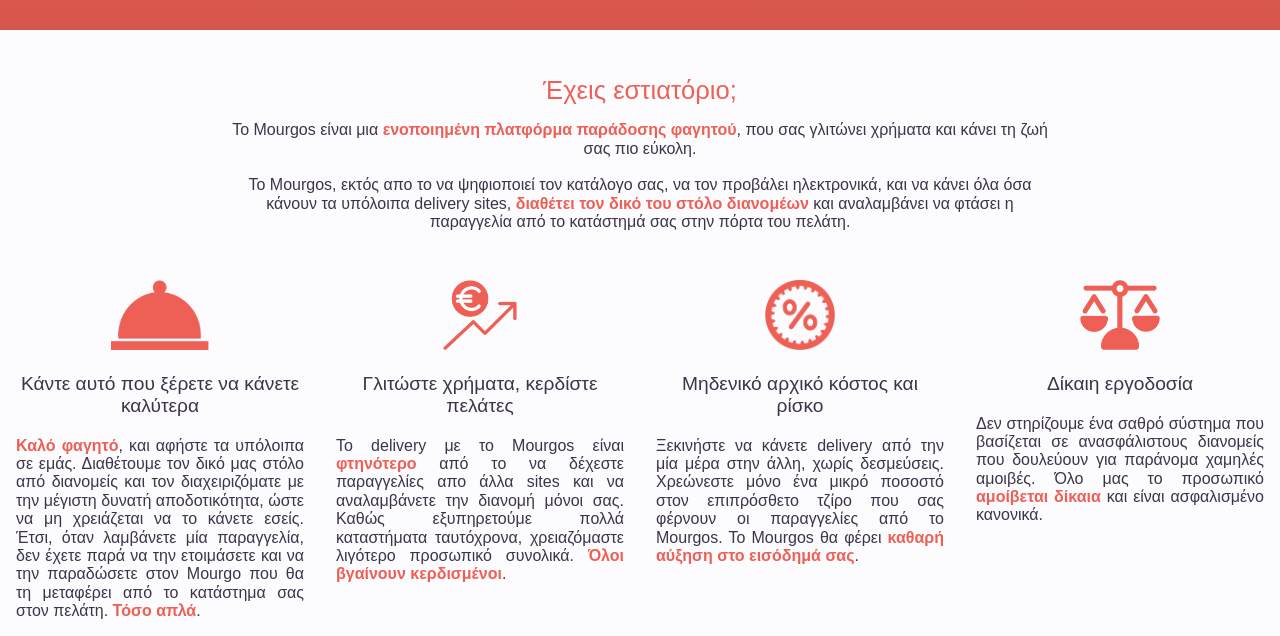
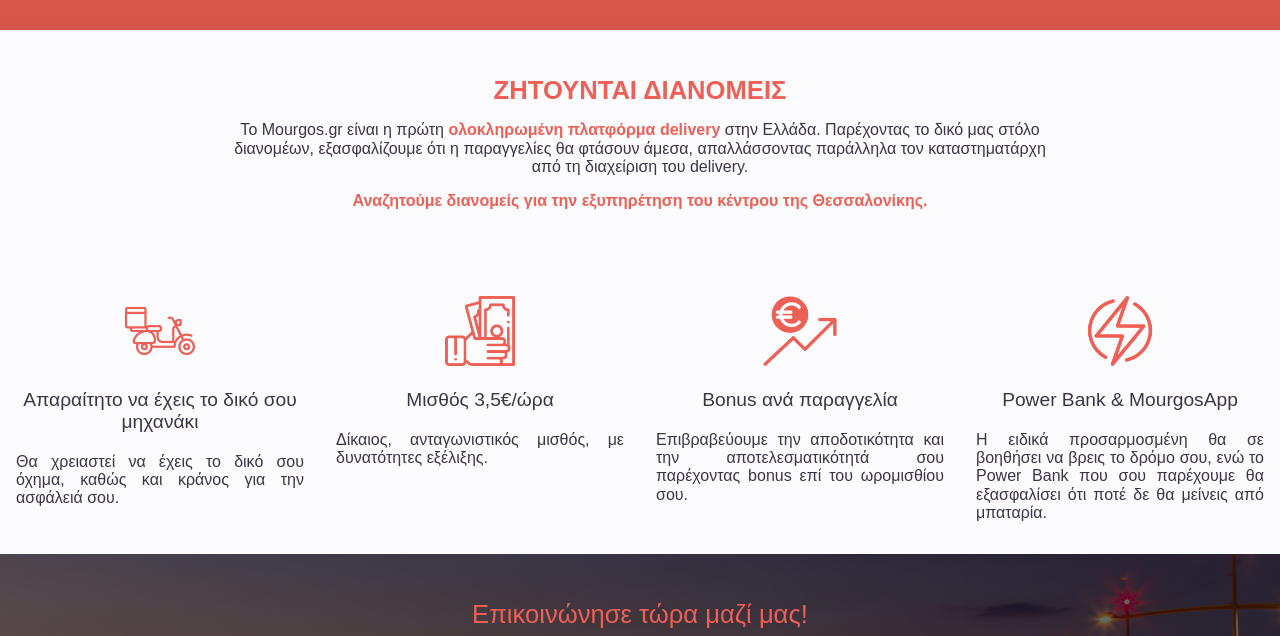
Before and after one commit to dimnls/mourgos-delivery, a plain HTML site: page index.html in a window 1280 px wide. Shown: the part 316-952 px from the top of the page. Drawn offline with nearby package versions, Linux system fonts and the light colour scheme; a web font is replaced by a local one.

Commit message:
job posting

```diff
--- a/index.html
+++ b/index.html
@@ -12,7 +12,7 @@
       gtag('config', 'UA-107775519-1');
     </script>
 
-    <title>Mourgos.gr: Better Food Delivery</title>
+    <title>Εργαστείτε ως διανομέας για το Mourgos.gr</title>
     <link rel="stylesheet" href="style.css">
     <link rel="stylesheet"
      href="https://unpkg.com/purecss@1.0.0/build/pure-min.css"
@@ -38,8 +38,8 @@
 
      <!-- Open Graph Tags -->
     <meta property="og:image" content="http://mourgos.gr/img/ogimg.jpg"/>
-    <meta property="og:title" content="Mourgos.gr"/>
-    <meta property="og:description" content="Το delivery όπως θα έπρεπε να είναι."/>
+    <meta property="og:title" content="Εργαστείτε ως διανομέας για το Mourgos.gr"/>
+    <meta property="og:description" content="Mourgos.gr: Το delivery όπως θα έπρεπε να είναι."/>
     <meta property="og:url" content="http://mourgos.gr"/>
   </head>
   <body>
@@ -58,12 +58,14 @@
       <div class="pure-u-lg-4-24"></div>
       <div class="pure-u-1 pure-u-lg-16-24">
         <div class="l-box center">
-          <h2>Έχεις εστιατόριο;</h2>
-          <p>To Mourgos είναι μια <strong>ενοποιημένη πλατφόρμα παράδοσης φαγητού</strong>, που σας γλιτώνει χρήματα και κάνει τη ζωή σας πιο εύκολη.
-            <br/>
-            <br/>
-            Το Mourgos, εκτός απο το να ψηφιοποιεί τον κατάλογο σας, να τον προβάλει ηλεκτρονικά, και να κάνει όλα όσα κάνουν τα υπόλοιπα delivery sites, <strong>διαθέτει τον δικό του στόλο διανομέων</strong> και αναλαμβάνει να φτάσει η παραγγελία από το κατάστημά σας στην πόρτα του πελάτη.
+          <h2><strong>ΖΗΤΟΥΝΤΑΙ ΔΙΑΝΟΜΕΙΣ</strong></h2>
+          <p>Το Mourgos.gr είναι η πρώτη <strong>ολοκληρωμένη πλατφόρμα delivery</strong> στην Ελλάδα. Παρέχοντας το δικό μας στόλο διανομέων, εξασφαλίζουμε ότι η παραγγελίες θα φτάσουν άμεσα, απαλλάσσοντας παράλληλα τον καταστηματάρχη από τη διαχείριση του delivery.
           </p>
+          <p>
+            <strong>Αναζητούμε διανομείς για την εξυπηρέτηση του κέντρου της Θεσσαλονίκης.</strong>
+          </p>
+          <br>
+          <br>
         </div>
       </div>
       <div class="pure-u-lg-4-24"></div>
@@ -73,38 +75,42 @@
       <div class="pure-u-1 pure-u-md-1-2 pure-u-lg-1-4">
         <div class='l-box'>
           <div class='center'>
-            <img class='feature-icon' alt='concentrate on what matters' src='img/food.png'>
-            <h3>Κάντε αυτό που ξέρετε να κάνετε καλύτερα</h3>
+            <img class='feature-icon' alt='concentrate on what matters' src='img/scooter.png'>
+            <h3>Απαραίτητο να έχεις το δικό σου μηχανάκι</h3>
           </div>
-          <p class="feature"><strong>Καλό φαγητό</strong>, και αφήστε τα υπόλοιπα σε εμάς. Διαθέτουμε τον δικό μας στόλο από διανομείς και τον διαχειριζόματε με την μέγιστη δυνατή αποδοτικότητα, ώστε να μη χρειάζεται να το κάνετε εσείς. Έτσι, όταν λαμβάνετε μία παραγγελία, δεν έχετε παρά να την ετοιμάσετε και να την παραδώσετε στον Mourgo που θα τη μεταφέρει από το κατάστημα σας στον πελάτη. <strong>Τόσο απλά</strong>.
+          <p class="feature">Θα χρειαστεί να έχεις το δικό σου όχημα, καθώς και κράνος για την ασφάλειά σου.
           </p>
         </div>
       </div>
       <div class="pure-u-1 pure-u-md-1-2 pure-u-lg-1-4">
         <div class='l-box'>
           <div class='center'>
-            <img class='feature-icon' alt='save money' src='img/profit.png'>
-            <h3>Γλιτώστε χρήματα, κερδίστε πελάτες</h3>
+            <img class='feature-icon' alt='save money' src='img/money.png'>
+            <h3>Μισθός 3,5€/ώρα</h3>
           </div>
-          <p class="feature">Το delivery με το Mourgos είναι <strong>φτηνότερο</strong> από το να δέχεστε παραγγελίες απο άλλα sites και να αναλαμβάνετε την διανομή μόνοι σας. Καθώς εξυπηρετούμε πολλά καταστήματα ταυτόχρονα, χρειαζόμαστε λιγότερο προσωπικό συνολικά. <strong>Όλοι βγαίνουν κερδισμένοι</strong>.</p>
+          <p class="feature">
+            Δίκαιος, ανταγωνιστικός μισθός, με δυνατότητες εξέλιξης.
+          </p>
         </div>
       </div>
       <div class="pure-u-1 pure-u-md-1-2 pure-u-lg-1-4">
         <div class='l-box'>
           <div class='center'>
-            <img class='feature-icon' alt='no risk' src='img/no-risk.png'>
-            <h3>Μηδενικό αρχικό κόστος και ρίσκο</h3>
+            <img class='feature-icon' alt='no risk' src='img/profit.png'>
+            <h3>Bonus ανά παραγγελία</h3>
           </div>
-          <p class="feature">Ξεκινήστε να κάνετε delivery από την μία μέρα στην άλλη, χωρίς δεσμεύσεις. Χρεώνεστε μόνο ένα μικρό ποσοστό στον επιπρόσθετο τζίρο που σας φέρνουν οι παραγγελίες από το Mourgos. To Mourgos θα φέρει <strong>καθαρή αύξηση στο εισόδημά σας</strong>.</p>
+          <p class="feature">Επιβραβεύουμε την αποδοτικότητα και την αποτελεσματικότητά σου
+            παρέχοντας bonus επί του ωρομισθίου σου.
+          </p>
         </div>
       </div>
       <div class="pure-u-1 pure-u-md-1-2 pure-u-lg-1-4">
         <div class='l-box'>
           <div class='center'>
-            <img class='feature-icon' alt='fair employment' src='img/fair.png'>
-            <h3>Δίκαιη εργοδοσία</h3>
+            <img class='feature-icon' alt='fair employment' src='img/power.png'>
+            <h3>Power Bank & MourgosApp</h3>
           </div>
-          <p class="feature">Δεν στηρίζουμε ένα σαθρό σύστημα που βασίζεται σε ανασφάλιστους διανομείς που δουλεύουν για παράνομα χαμηλές αμοιβές. Όλο μας το προσωπικό <strong>αμοίβεται δίκαια</strong> και είναι ασφαλισμένο κανονικά.</p>
+          <p class="feature">Η ειδικά προσαρμοσμένη θα σε βοηθήσει να βρεις το δρόμο σου, ενώ το Power Bank που σου παρέχουμε θα εξασφαλίσει ότι ποτέ δε θα μείνεις από μπαταρία.</p>
         </div>
       </div>
 
@@ -113,9 +119,7 @@
       <div class='pure-u-1'>
         <div class='l-box center'>
           <h2>Επικοινώνησε τώρα μαζί μας!</h2>
-          <p>Αναζητούμε <strong>συνεργαζόμενα καταστήματα</strong> στο κέντρο της <strong>Θεσσαλονίκης</strong>.
-            <br/>
-            Τηλεφωνήστε μας (10:00 - 17:00 καθημερινά) ή στείλτε μας e-mail, και θα επικοινωνήσουμε μαζί σας μέσα σε μία εργάσιμη ημέρα.</p>
+          <p>Στείλε μας email ή πάρε μας τηλέφωνο, και μπες στο στόλο του Mourgos.gr!</p>
         </div>
       </div>
       <div class='pure-u-1 pure-u-md-1-2 pure-u-lg-1-2'>
```
Also changed, not shown: img/money.png (added), img/power.png (added), img/scooter.png (added).
